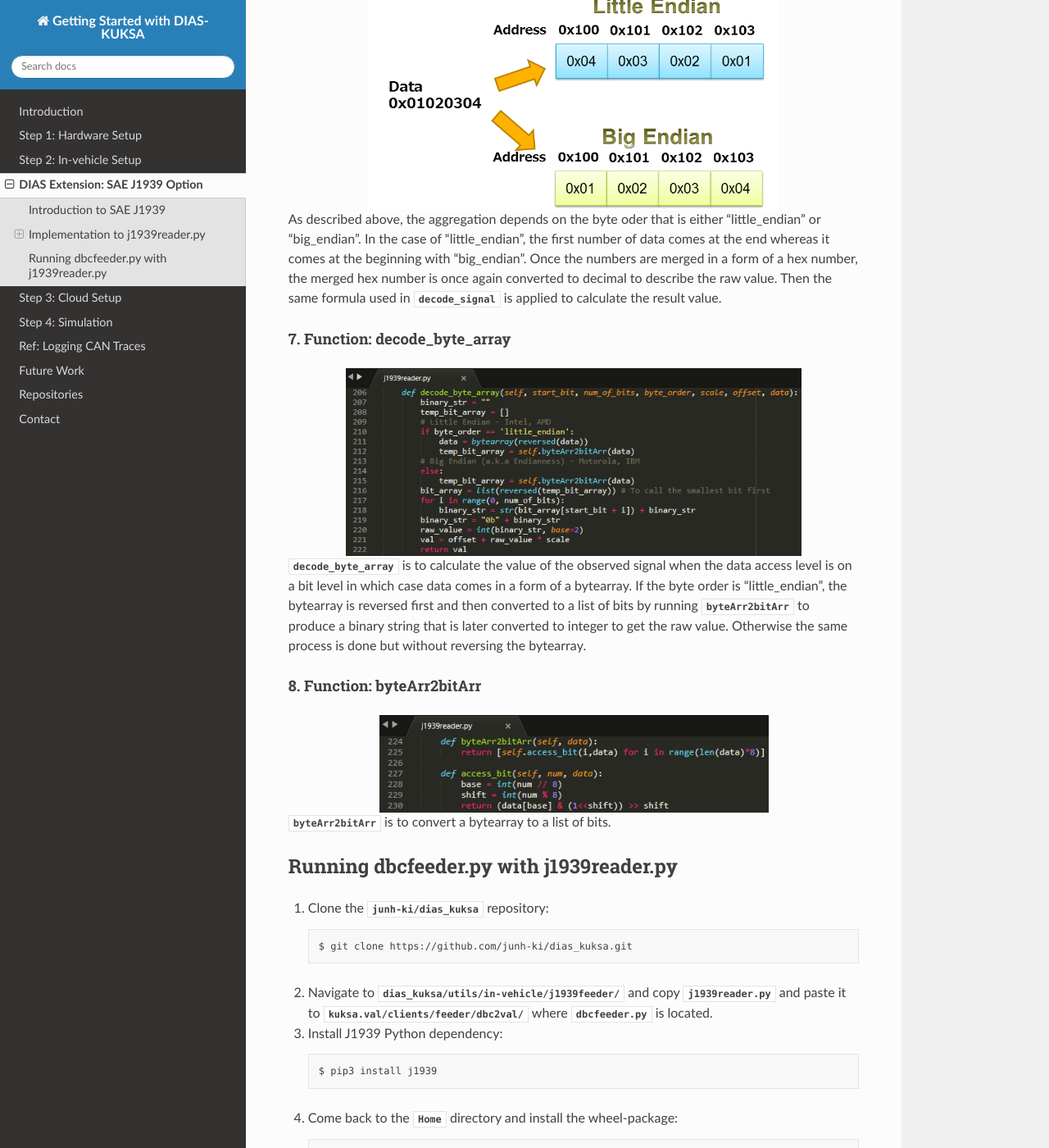
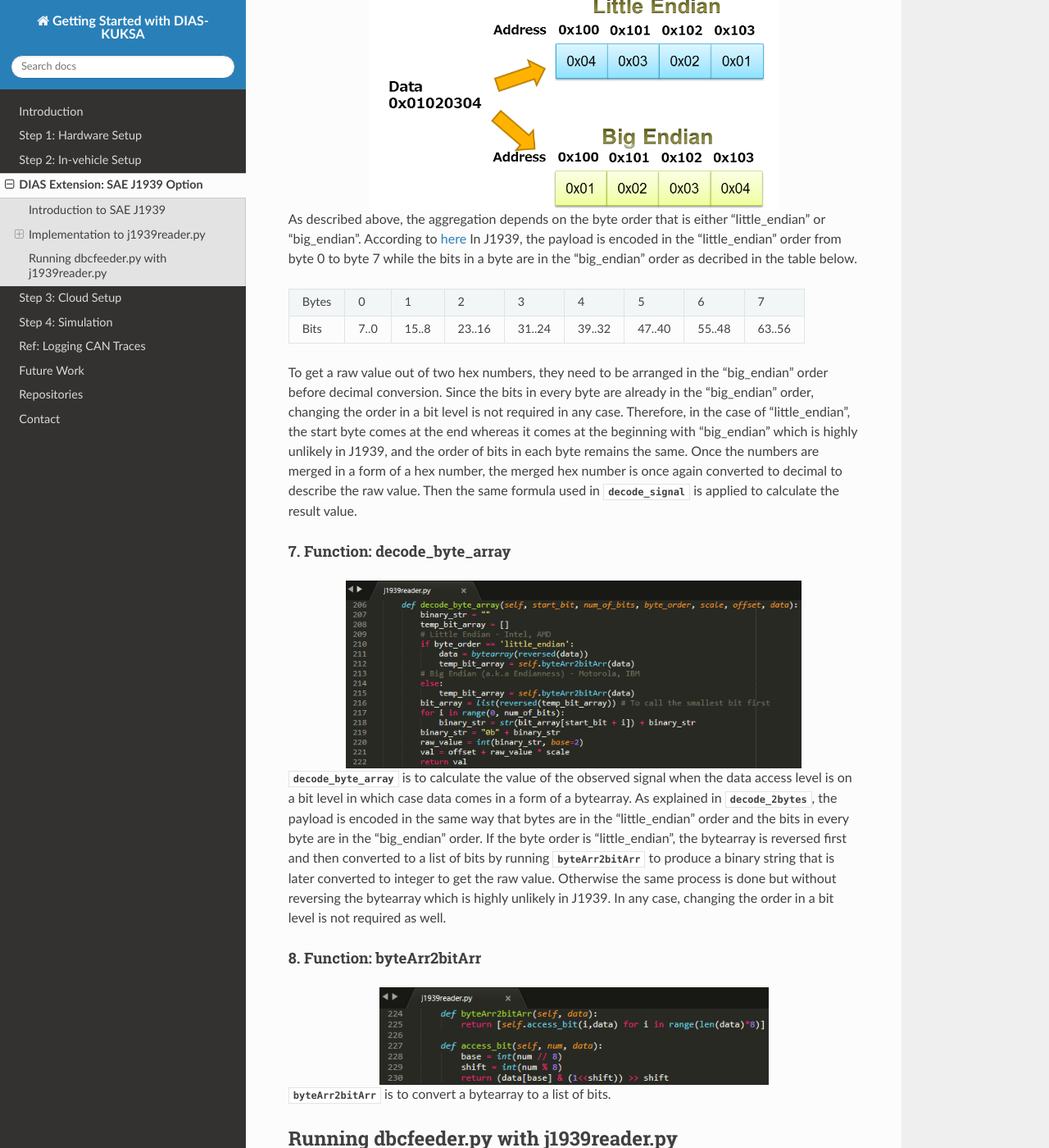
Before and after one commit to junh-ki/dias_kuksa_doc, a Sphinx documentation site: the page built from docs/source/contents/j1939.rst, in a window 1280 px wide and 1400 px high, scrolled down 10134 px. Shown: the whole window at 82% size. Built offline with Sphinx 7.4.7 and the Read the Docs theme 2.0.0, drawn with Linux system fonts in a browser that asks for light colours; formulas are drawn with MathJax 3; some of the changed text lies outside the part shown.

Commit message:
minor changes

```diff
--- a/docs/source/contents/j1939.rst
+++ b/docs/source/contents/j1939.rst
@@ -156,7 +156,7 @@ The callback function, `on_message`, receives PGN data and finds a corresponding
 
 `identify_message` examines the database instance (`self.db`) that has been built with the passed DBC file (`cfg['vss.dbcfile']`) to get a message (`cantools.database.can.Message`) that corresponds to the observed PGN. Because PGN is the only available parameter that can identify what parameter group a CAN message is intended for, understanding how a CAN frame (especially CAN-ID) is structured is important so that the application can compare the observed PGN to a comparison message's ID to confirm whether or not they match.
 
-In the case of PGN-61444 (Electronic Engine Controller 1 / EEC1), it is `(0x)f004` when `61444` is converted to hex. Therefore `identify_message` should find a CAN message with an ID that contains `f004` among the messages from `self.db`. The IDs of all messages in `self.db` are determined based on the passed DBC file (`cfg['vss.dbcfile']`). The following image (`source <https://www.csselectronics.com/screen/page/can-dbc-file-database-intro/language/en>`_) shows how a J1939 DBC file looks like.
+In the case of PGN-61444 (Electronic Engine Controller 1 / EEC1), it is `(0x)f004` when `61444` is converted to hex. Therefore, `identify_message` should find a CAN message with an ID that contains `f004` among the messages from `self.db`. The IDs of all messages in `self.db` are determined based on the passed DBC file (`cfg['vss.dbcfile']`). The following image (`source <https://www.csselectronics.com/screen/page/can-dbc-file-database-intro/language/en>`_) shows how a J1939 DBC file looks like.
 
 .. figure:: /_images/j1939/CAN-DBC-File-Format-Explained-Intro-Basics_2.png
     :width: 550
@@ -240,7 +240,15 @@ If the number of bytes (data length) is equal to `2`, this means that two decima
     :width: 500
     :align: center
 
-As described above, the aggregation depends on the byte oder that is either "little_endian" or "big_endian". In the case of "little_endian", the first number of data comes at the end whereas it comes at the beginning with "big_endian". Once the numbers are merged in a form of a hex number, the merged hex number is once again converted to decimal to describe the raw value. Then the same formula used in `decode_signal` is applied to calculate the result value.
+As described above, the aggregation depends on the byte order that is either "little_endian" or "big_endian". According to `here <https://www.embeddeduse.com/2020/01/17/introduction-to-the-sae-j1939-standard/>`_ In J1939, the payload is encoded in the "little_endian" order from byte 0 to byte 7 while the bits in a byte are in the "big_endian" order as decribed in the table below.
+
++-------+------+-------+--------+--------+--------+--------+--------+--------+
+| Bytes | 0    | 1     | 2      | 3      | 4      | 5      | 6      | 7      |
++-------+------+-------+--------+--------+--------+--------+--------+--------+
+| Bits  | 7..0 | 15..8 | 23..16 | 31..24 | 39..32 | 47..40 | 55..48 | 63..56 |
++-------+------+-------+--------+--------+--------+--------+--------+--------+
+
+To get a raw value out of two hex numbers, they need to be arranged in the "big_endian" order before decimal conversion. Since the bits in every byte are already in the "big_endian" order, changing the order in a bit level is not required in any case. Therefore, in the case of "little_endian", the start byte comes at the end whereas it comes at the beginning with "big_endian" which is highly unlikely in J1939, and the order of bits in each byte remains the same. Once the numbers are merged in a form of a hex number, the merged hex number is once again converted to decimal to describe the raw value. Then the same formula used in `decode_signal` is applied to calculate the result value.
 
 7. Function: decode_byte_array
 ------------------------------
@@ -249,7 +257,7 @@ As described above, the aggregation depends on the byte oder that is either "lit
     :width: 556
     :align: center
 
-`decode_byte_array` is to calculate the value of the observed signal when the data access level is on a bit level in which case data comes in a form of a bytearray. If the byte order is "little_endian", the bytearray is reversed first and then converted to a list of bits by running `byteArr2bitArr` to produce a binary string that is later converted to integer to get the raw value. Otherwise the same process is done but without reversing the bytearray.
+`decode_byte_array` is to calculate the value of the observed signal when the data access level is on a bit level in which case data comes in a form of a bytearray. As explained in `decode_2bytes`, the payload is encoded in the same way that bytes are in the "little_endian" order and the bits in every byte are in the "big_endian" order. If the byte order is "little_endian", the bytearray is reversed first and then converted to a list of bits by running `byteArr2bitArr` to produce a binary string that is later converted to integer to get the raw value. Otherwise the same process is done but without reversing the bytearray which is highly unlikely in J1939. In any case, changing the order in a bit level is not required as well.
 
 8. Function: byteArr2bitArr
 ---------------------------
@@ -319,10 +327,14 @@ Running dbcfeeder.py with j1939reader.py
     :width: 500
     :align: center
 
-In the normal case, `dbcfeeder.py` is not able to read `EngRefereneceTorque`, `EngSpeedAtIdlePoint1` and `EngSpeedAtPoint2`. These three signals belong to PGN-65251 (Engine Configuration 1 / J1939) and are delievered with a `TP.BAM` with multitple `TP.DT` messages since the size of the message is bigger than 8 bytes (size of 1 CAN frame = 8 bytes).
+In the normal case, `dbcfeeder.py` is not able to read `EngRefereneceTorque`, `EngSpeedAtIdlePoint1` and `EngSpeedAtPoint2`. These three signals belong to PGN-65251 (Engine Configuration 1 / J1939) and are delievered with a `TP.BAM` with multitple `TP.DT` messages since the size of the message is bigger than 8 bytes (size of 1 CAN frame = 8 bytes). Also, the value of `Aftertreatment1IntakeNOx` is `3076.75` which is not correct considering it is bigger than the signal's maximum value in the DBC file as shown below.
+
+.. figure:: /_images/j1939/Aftertreatment1IntakeNOx_max.PNG
+    :width: 600
+    :align: center
 
 .. figure:: /_images/j1939/sim_with_j1939_.PNG
     :width: 500
     :align: center
 
-Now not only `dbcfeeder.py` with `j1939reader.py` is able to read these signals but also the values of the rest signals are different from the case without J1939 as shown above. This is due to the fact that `dbcfeeder.py` has followed the J1939 standard when reading signals from CAN and the values are valid as they appear within their designated scope in the DBC file.
+Now not only `dbcfeeder.py` with `j1939reader.py` is able to read these signals but also the value of `Aftertreatment1IntakeNOx` appears to be at the signal's maximum and other signals' values are different from the case without J1939 as shown above. This is due to the fact that `dbcfeeder.py` has followed the J1939 standard when reading signals from CAN and all the values here are valid as they appear within their designated scope in the DBC file.
```
Also changed, not shown: docs/source/_images/j1939/Aftertreatment1IntakeNOx_max.PNG (added).
